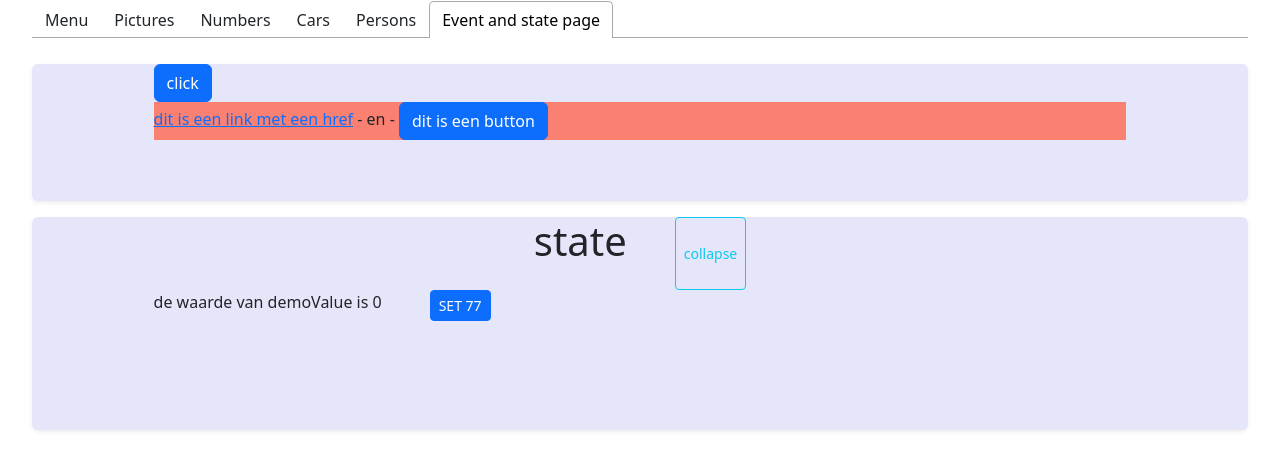
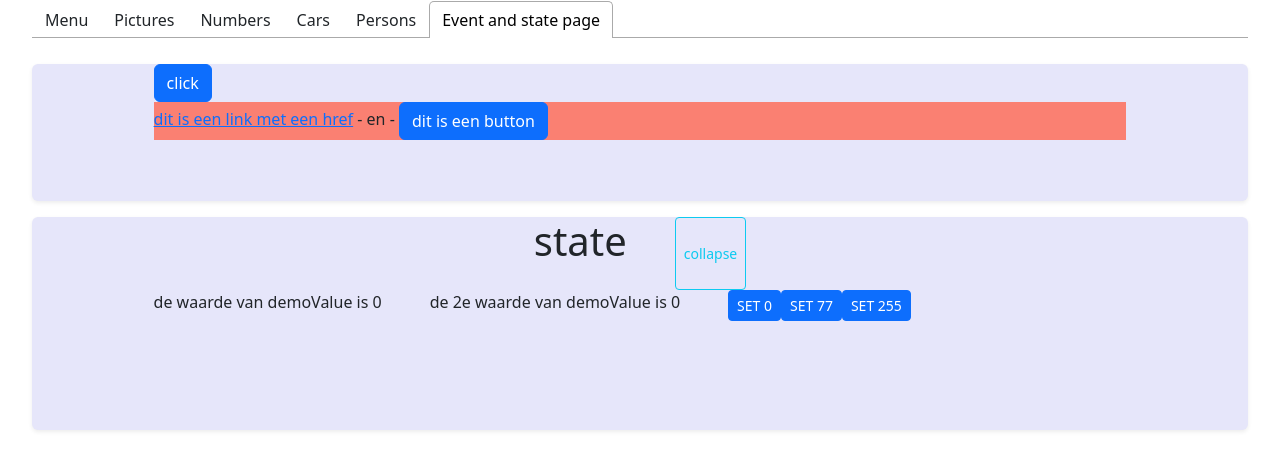
Before and after one commit to DriesDubois/dynamic_oefeningen, a React (Create React App) app: page / in a window 1280 px wide. Both pictures are taken after a click on the tab "Event and state page". Shown: the top 470 px of the page. Built offline with nearby package versions, Linux system fonts and the light colour scheme.

Commit message:
exercise 3.5

```diff
--- /dev/null
+++ b/src/components/MyButton.js
@@ -0,0 +1,17 @@
+import * as PropTypes from "prop-types";
+import {Button} from "react-bootstrap";
+
+MyButton.propTypes = {
+    MyButton: PropTypes.shape({
+        text: PropTypes.string
+
+    })
+}
+
+export function MyButton(props) {
+    const {text, children} = props;
+
+    return <Button variant="primary" size="sm" classname="ms-2 mt-1"
+                   onClick={children}>
+        {text}</Button>
+}
--- a/src/components/StateDemo.js
+++ b/src/components/StateDemo.js
@@ -1,15 +1,18 @@
 import {useState} from "react";
 import {Section} from "./Section";
-import {Button} from "react-bootstrap";
+import {MyButton} from "./MyButton";
 
 export function StateDemo(){
     const [demoValue, setDemoValue] = useState(0);
 
     return <Section title="state">
         <div>de waarde van demoValue is {demoValue}</div>
+        <div>de 2e waarde van demoValue is {demoValue}</div>
         <div>
-            <Button variant="primary" size="sm" classname="ms-2 mt-1"
-            onClick={()=> setDemoValue(77)}> SET 77</Button>
+            <MyButton text="SET 0" children={()=> setDemoValue(0)}/>
+            <MyButton text="SET 77" children={()=> setDemoValue(77)}/>
+            <MyButton text="SET 255" children={()=> setDemoValue(255)}/>
+
         </div>
     </Section>
 }
```
